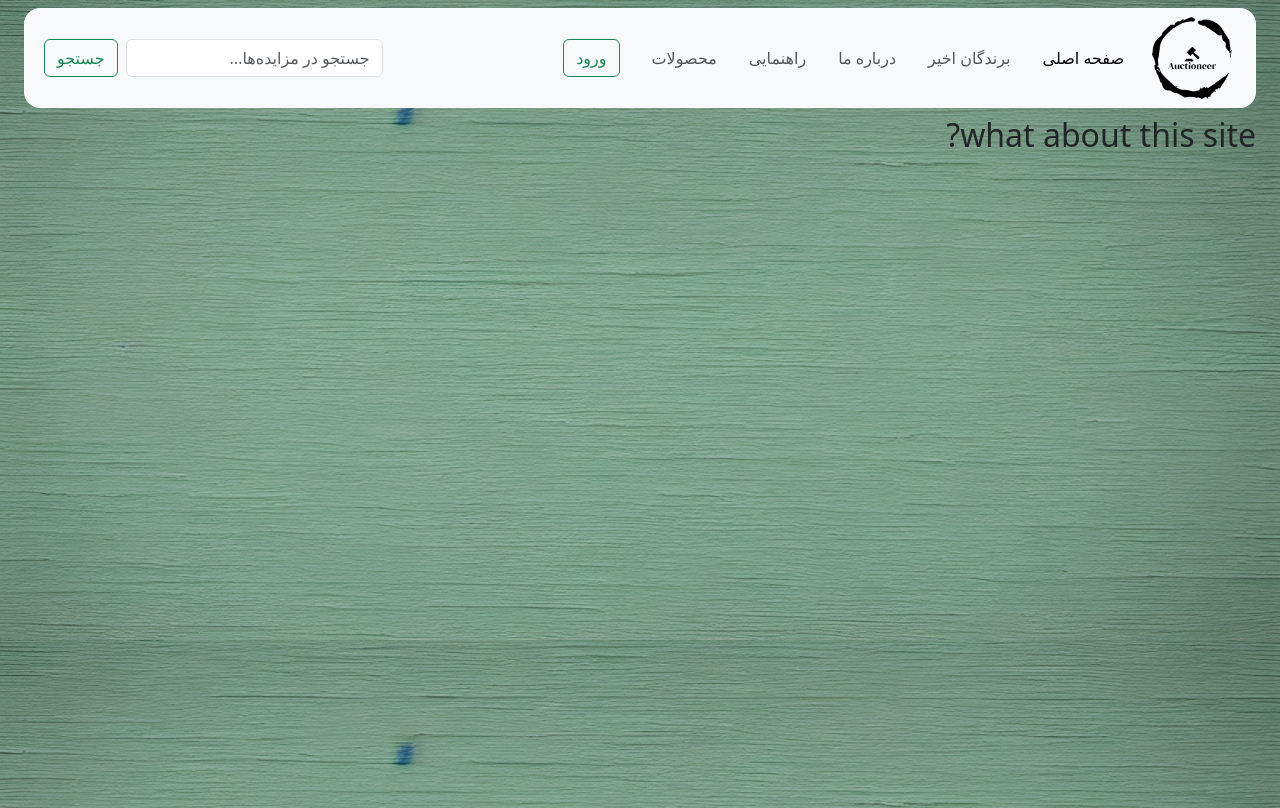
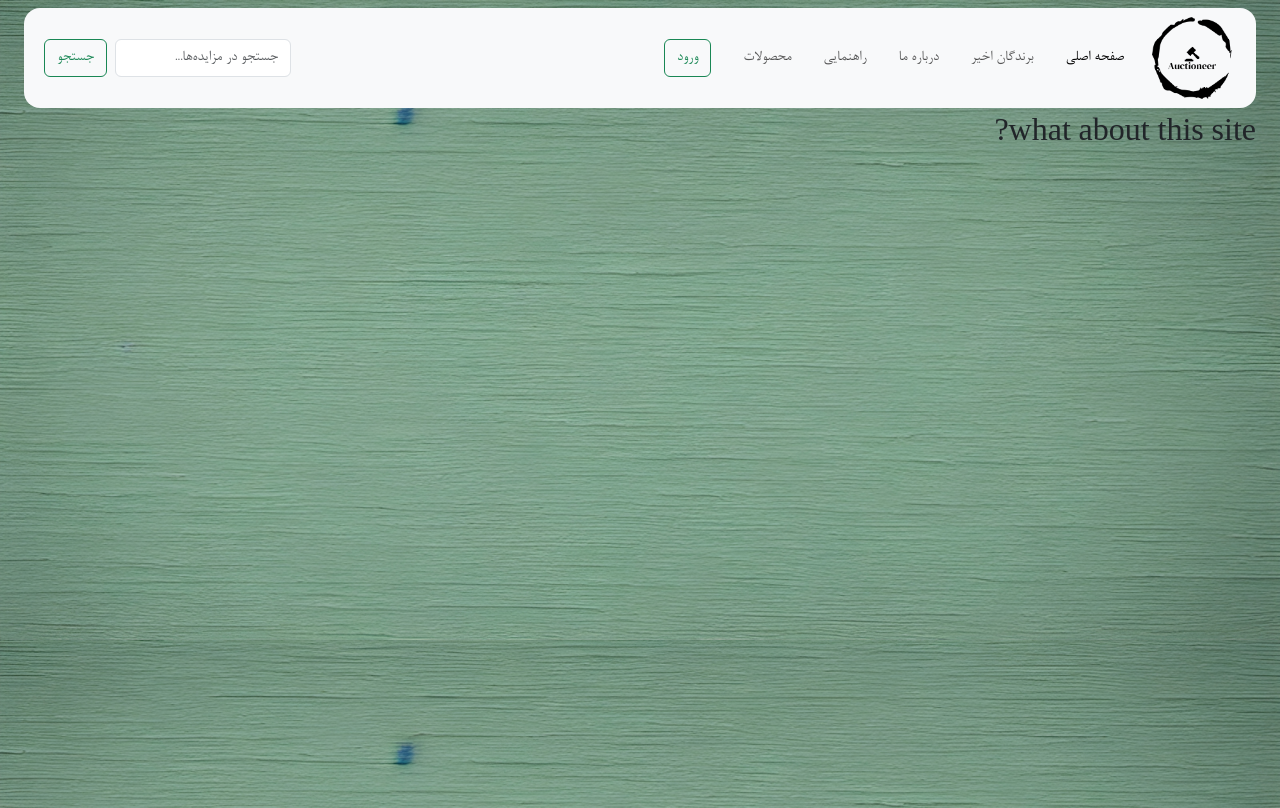
Before and after one commit to sina0k/auctioneer, a Django app: page /about in a window 1280 px wide. Run offline with Django 3.2, Linux system fonts and the light colour scheme.

Commit message:
-added font

```diff
--- a/project/static/styles/style.css
+++ b/project/static/styles/style.css
@@ -2,7 +2,13 @@
 
 /* Reset default styles */
 
+@font-face {
+  font-family: "Nazanin";
+  src: url("/static/fonts/B-NAZANIN.TTF") format("truetype");
+}
+
 body {
+  font-family: Nazanin;
   background-image: url("/static/images/Designer.png");
   background-size: contain;
   height: 100%;
@@ -129,13 +135,15 @@ nav {
 .product_list {
   box-sizing: border-box;
   padding: 3rem;
-    background: #ffffff url("/static/images/product_list.jpg") repeat center center;
+  background: #ffffff url("/static/images/product_list.jpg") repeat center
+    center;
 }
 
 .profile_list {
   box-sizing: border-box;
   padding: 3rem;
-    background: #ffffff url("/static/images/update-profule-background.jpeg") repeat center center;
+  background: #ffffff url("/static/images/update-profule-background.jpeg")
+    repeat center center;
 }
 
 .double_btn {
@@ -182,19 +190,18 @@ nav {
   position: absolute;
   box-sizing: border-box;
 
-    background: #ffffff url("/static/images/list_background.jpg") repeat center center;
+  background: #ffffff url("/static/images/list_background.jpg") repeat center
+    center;
   opacity: 70%;
   background-size: 60%;
   z-index: -1;
-
 }
 
-
 .background-product-list {
-
   box-sizing: border-box;
   padding: 3rem;
-    background: #ffffff url("/static/images/grainy_textured_wall.jpg") repeat center center;
+  background: #ffffff url("/static/images/grainy_textured_wall.jpg") repeat
+    center center;
   background-size: 50%;
 }
 
@@ -210,7 +217,6 @@ nav {
   font-size: 110pt;
   background: linear-gradient(45deg, #cccce0, #ffffff);
   /*background: radial-gradient(circle, #bbbbe0, #ffffff);*/
-
 }
 
 .token-text-custom {
```
Also changed, not shown: project/static/fonts/B-NAZANIN.TTF (added). Lines whose indentation alone changed are shown as unchanged.
